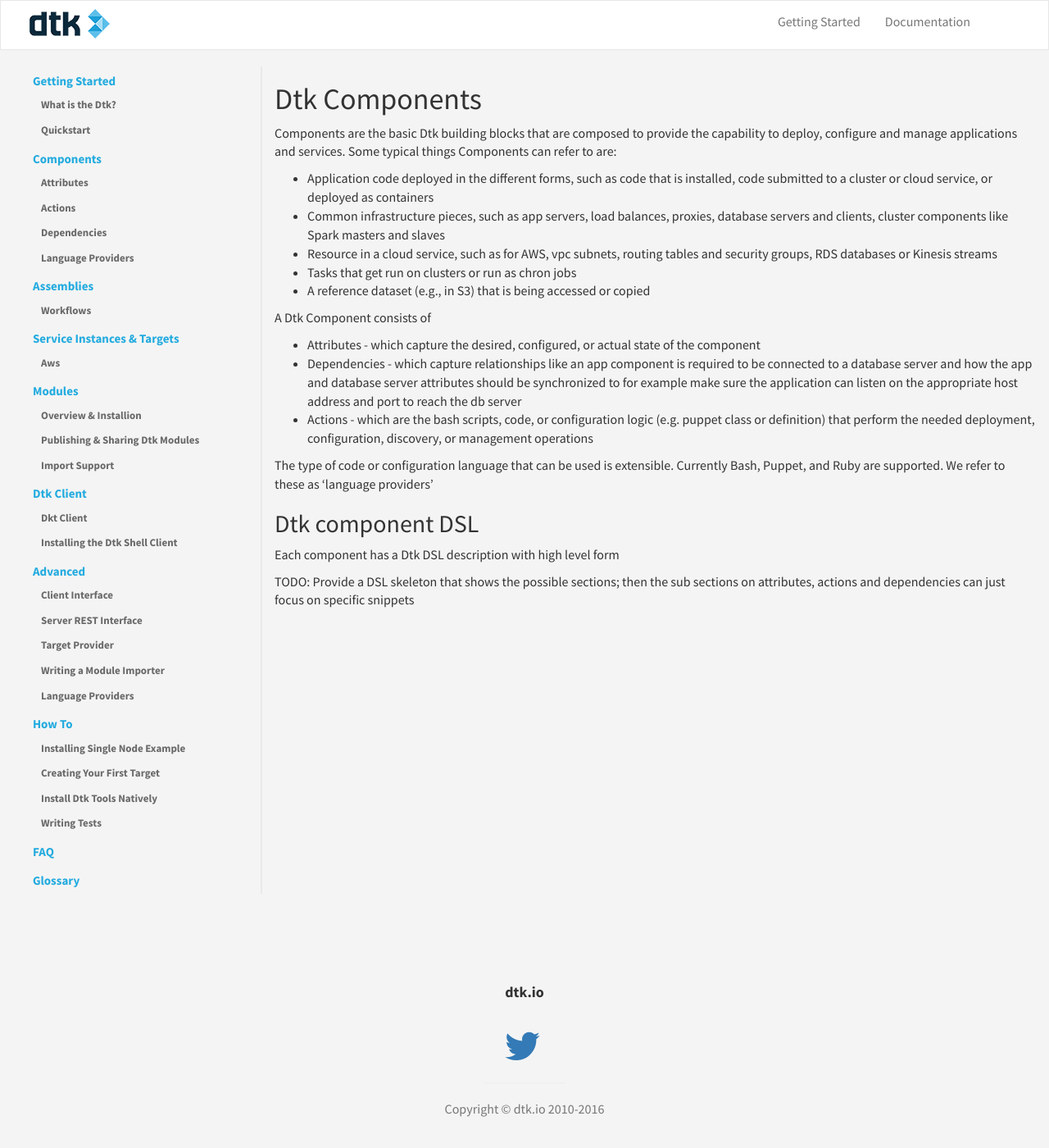
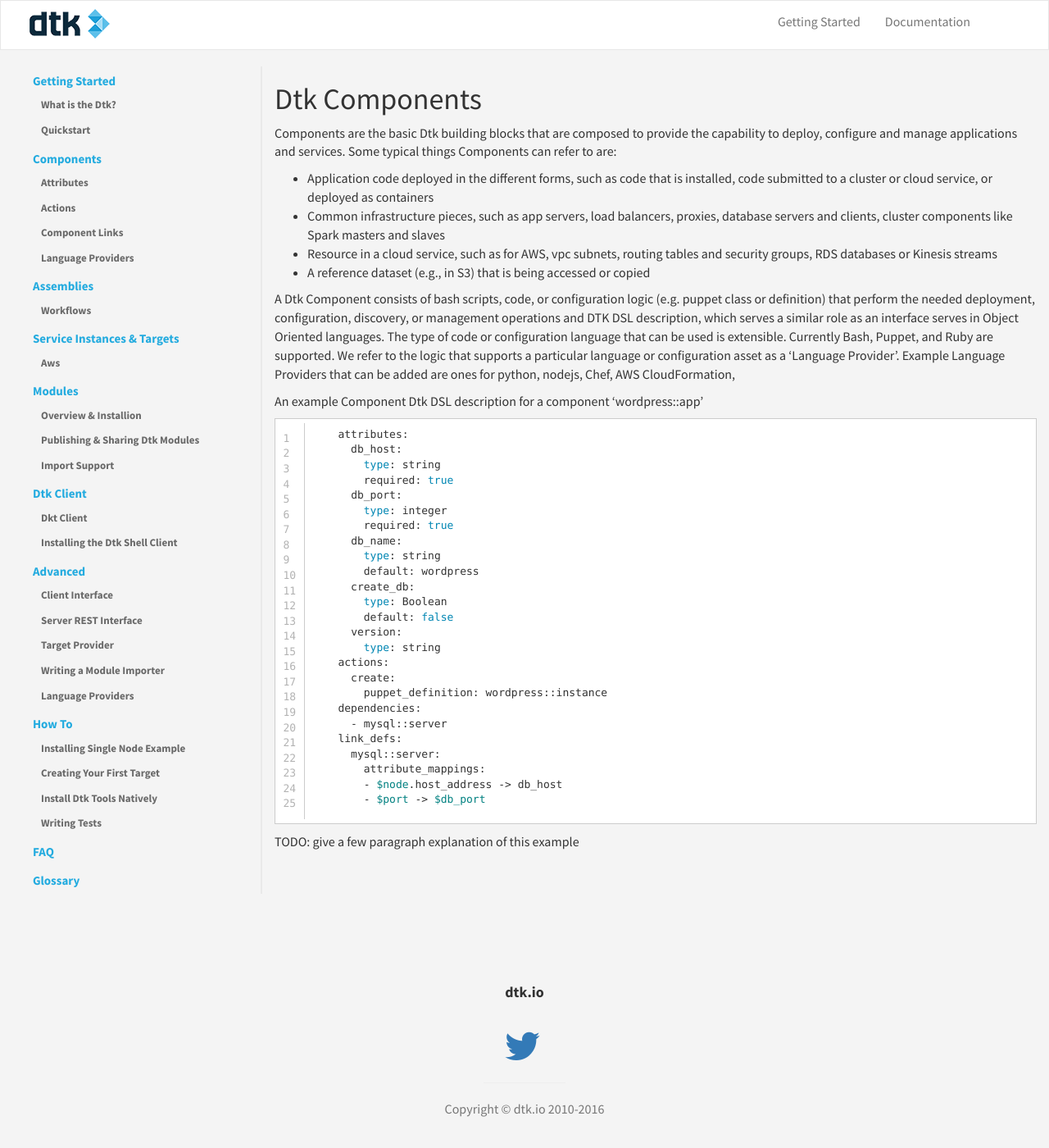
Before and after one commit to dtk/dtk-docs-v1, a Jekyll site: the page built from components.md, in a window 1280 px wide and 1400 px high. Shown: the whole window at 82% size. Built offline with Jekyll 4.4.1, drawn with Linux system fonts in a browser that asks for light colours.

Commit message:
Update to component sections

```diff
--- a/components.md
+++ b/components.md
@@ -7,19 +7,40 @@ permalink: components/index
 
 Components are the basic Dtk building blocks that are composed to provide the capability to deploy, configure and manage applications and services. Some typical things Components can refer to are:
 * Application code deployed in the different forms, such as code that is installed, code submitted to a cluster or cloud service, or deployed as containers
-* Common infrastructure pieces, such as app servers, load balances, proxies, database servers and clients, cluster components like Spark masters and slaves
+* Common infrastructure pieces, such as app servers, load balancers, proxies, database servers and clients, cluster components like Spark masters and slaves
 * Resource in a cloud service, such as for AWS, vpc subnets, routing tables and security groups, RDS databases or Kinesis streams
-* Tasks that get run on clusters or run as chron jobs
 * A reference dataset (e.g., in S3) that is being accessed or copied
 
-A Dtk Component consists of
-* Attributes - which capture the desired, configured, or actual state of the component
-* Dependencies - which capture relationships like an app component is required to be connected to a database server and how the app and database server attributes should be synchronized to for example make sure the application can listen on the appropriate host address and port to reach the db server
-* Actions - which are the bash scripts, code, or configuration logic (e.g. puppet class or definition) that perform the needed deployment, configuration, discovery, or management operations
+A Dtk Component consists of bash scripts, code, or configuration logic (e.g. puppet class or definition) that perform the needed deployment, configuration, discovery, or management operations and DTK DSL description, which serves a similar role as an interface serves in Object Oriented languages.
+The type of code or configuration language that can be used is extensible. Currently Bash, Puppet, and Ruby are supported. We refer to the logic that supports a particular language or configuration asset as a 'Language Provider'. Example Language Providers that can be added are ones for python, nodejs, Chef, AWS CloudFormation,
 
-The type of code or configuration language that can be used is extensible. Currently Bash, Puppet, and Ruby are supported. We refer to these as 'language providers'
+An example Component Dtk DSL description for a component ‘wordpress::app’
+{% highlight bash linenos %}
+    attributes:
+      db_host:
+        type: string
+        required: true
+      db_port:
+        type: integer
+        required: true
+      db_name:
+        type: string
+        default: wordpress
+      create_db:
+        type: Boolean
+        default: false
+      version:
+        type: string
+    actions:
+      create:
+        puppet_definition: wordpress::instance
+    dependencies:
+      - mysql::server
+    link_defs:
+      mysql::server:
+        attribute_mappings:
+        - $node.host_address -> db_host
+        - $port -> $db_port
+{% endhighlight %}
 
-## Dtk component DSL
-Each component has a Dtk DSL description with high level form
-
-TODO: Provide a DSL skeleton that shows the possible sections; then the sub sections on attributes, actions and dependencies can just focus on specific snippets
+TODO: give a few paragraph explanation of this example
```
Also changed, not shown: _components/actions.md (+8 -0 lines), _components/attributes.md (+6 -1 lines), _components/component_links.md (renamed from _components/dependencies.md, +6 -2 lines), assemblies.md (+3 -3 lines).
